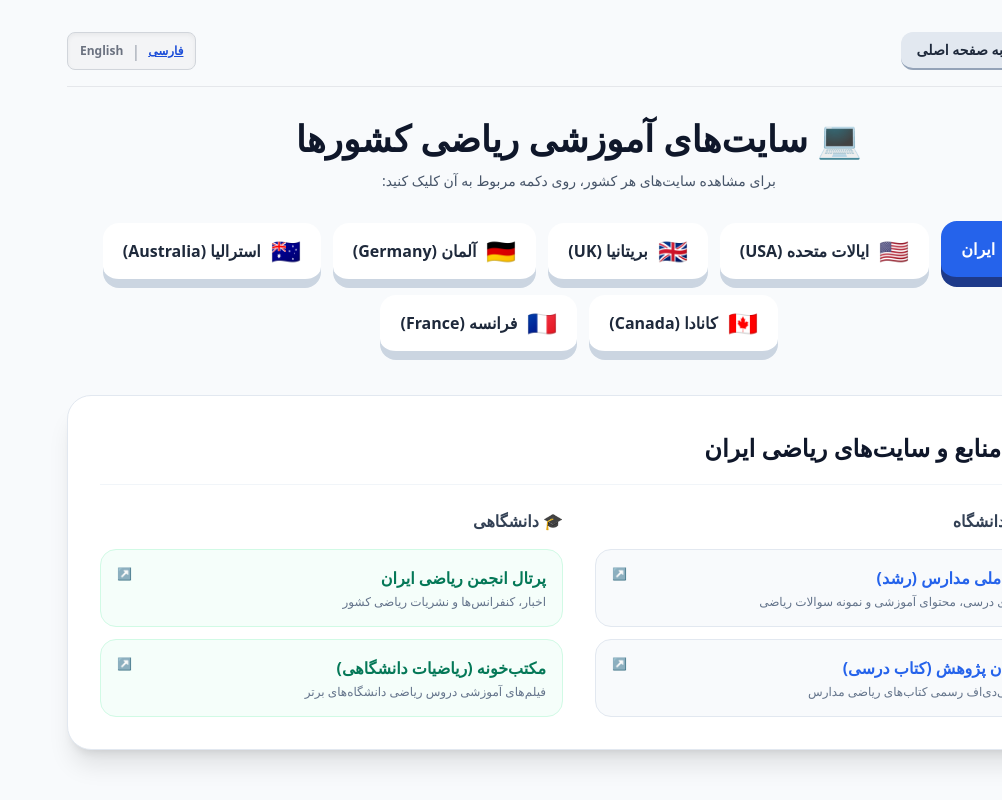
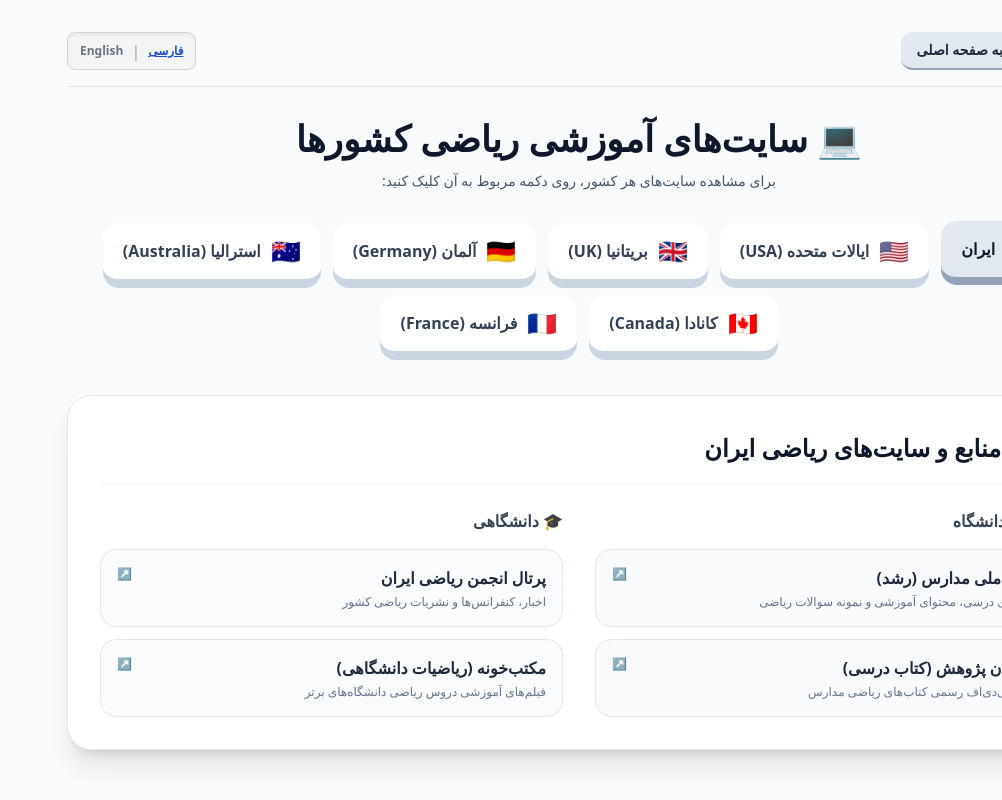
Before and after one commit to Hmohammadiz633/International-Mathematics-Site, a Next.js app: page /math-sites in a window 1280 px wide. Shown: the whole page, without its empty margins (278-1280 px from the left). Built offline with nearby package versions, Linux system fonts and the light colour scheme.

Commit message:
Update page.js

```diff
--- a/app/math-sites/page.js
+++ b/app/math-sites/page.js
@@ -151,7 +151,7 @@ export default function MathSitesPage() {
           </p>
         </div>
 
-        {/* دکمه‌های سه‌بعدی کشورها (ایران اول) */}
+        {/* دکمه‌های سه‌بعدی کشورها (رنگ دکمه انتخابی: خاکستری کم‌رنگ) */}
         <div className="flex flex-wrap items-center justify-center gap-3 mb-10">
           {MATH_SITES_DATA.map((item) => {
             const isSelected = selectedCountry.id === item.id;
@@ -163,8 +163,8 @@ export default function MathSitesPage() {
                 className={`
                   px-5 py-3 rounded-2xl font-black text-sm md:text-base flex items-center gap-2.5 transition-all duration-150 cursor-pointer select-none
                   ${isSelected
-                    ? 'bg-blue-600 text-white border-b-4 border-blue-900 shadow-[0_6px_0_#1e3a8a] translate-y-[-2px]'
-                    : 'bg-white hover:bg-slate-100 text-slate-800 border-b-4 border-slate-300 hover:border-slate-400 active:border-b-0 active:translate-y-1 shadow-[0_5px_0_#cbd5e1] hover:shadow-[0_2px_0_#94a3b8]'
+                    ? 'bg-slate-200 text-slate-900 border-b-4 border-slate-400 shadow-[0_4px_0_#94a3b8] translate-y-[-2px]'
+                    : 'bg-white hover:bg-slate-100 text-slate-700 border-b-4 border-slate-300 hover:border-slate-400 active:border-b-0 active:translate-y-1 shadow-[0_5px_0_#cbd5e1] hover:shadow-[0_2px_0_#94a3b8]'
                   }
                 `}
               >
@@ -201,17 +201,17 @@ export default function MathSitesPage() {
                         href={site.url}
                         target="_blank"
                         rel="noopener noreferrer"
-                        className="p-4 bg-slate-50 hover:bg-blue-50 border border-slate-200 hover:border-blue-400 rounded-2xl transition group flex items-start justify-between"
+                        className="p-4 bg-slate-50 hover:bg-slate-100 border border-slate-200 hover:border-slate-300 rounded-2xl transition group flex items-start justify-between"
                       >
                         <div>
-                          <div className="font-bold text-blue-600 group-hover:underline text-sm md:text-base">
+                          <div className="font-bold text-slate-800 group-hover:underline text-sm md:text-base">
                             {site.name}
                           </div>
                           <div className="text-xs text-slate-500 mt-1">
                             {site.desc}
                           </div>
                         </div>
-                        <span className="text-blue-500 font-bold group-hover:translate-x-1 transition-transform text-xs">↗</span>
+                        <span className="text-slate-600 font-bold group-hover:translate-x-1 transition-transform text-xs">↗</span>
                       </a>
                     ))}
                   </div>
@@ -231,17 +231,17 @@ export default function MathSitesPage() {
                         href={site.url}
                         target="_blank"
                         rel="noopener noreferrer"
-                        className="p-4 bg-emerald-50/50 hover:bg-emerald-50 border border-emerald-100 hover:border-emerald-300 rounded-2xl transition group flex items-start justify-between"
+                        className="p-4 bg-slate-50/80 hover:bg-slate-100 border border-slate-200 hover:border-slate-300 rounded-2xl transition group flex items-start justify-between"
                       >
                         <div>
-                          <div className="font-bold text-emerald-700 group-hover:underline text-sm md:text-base">
+                          <div className="font-bold text-slate-800 group-hover:underline text-sm md:text-base">
                             {site.name}
                           </div>
                           <div className="text-xs text-slate-500 mt-1">
                             {site.desc}
                           </div>
                         </div>
-                        <span className="text-emerald-600 font-bold group-hover:translate-x-1 transition-transform text-xs">↗</span>
+                        <span className="text-slate-600 font-bold group-hover:translate-x-1 transition-transform text-xs">↗</span>
                       </a>
                     ))}
                   </div>
```
